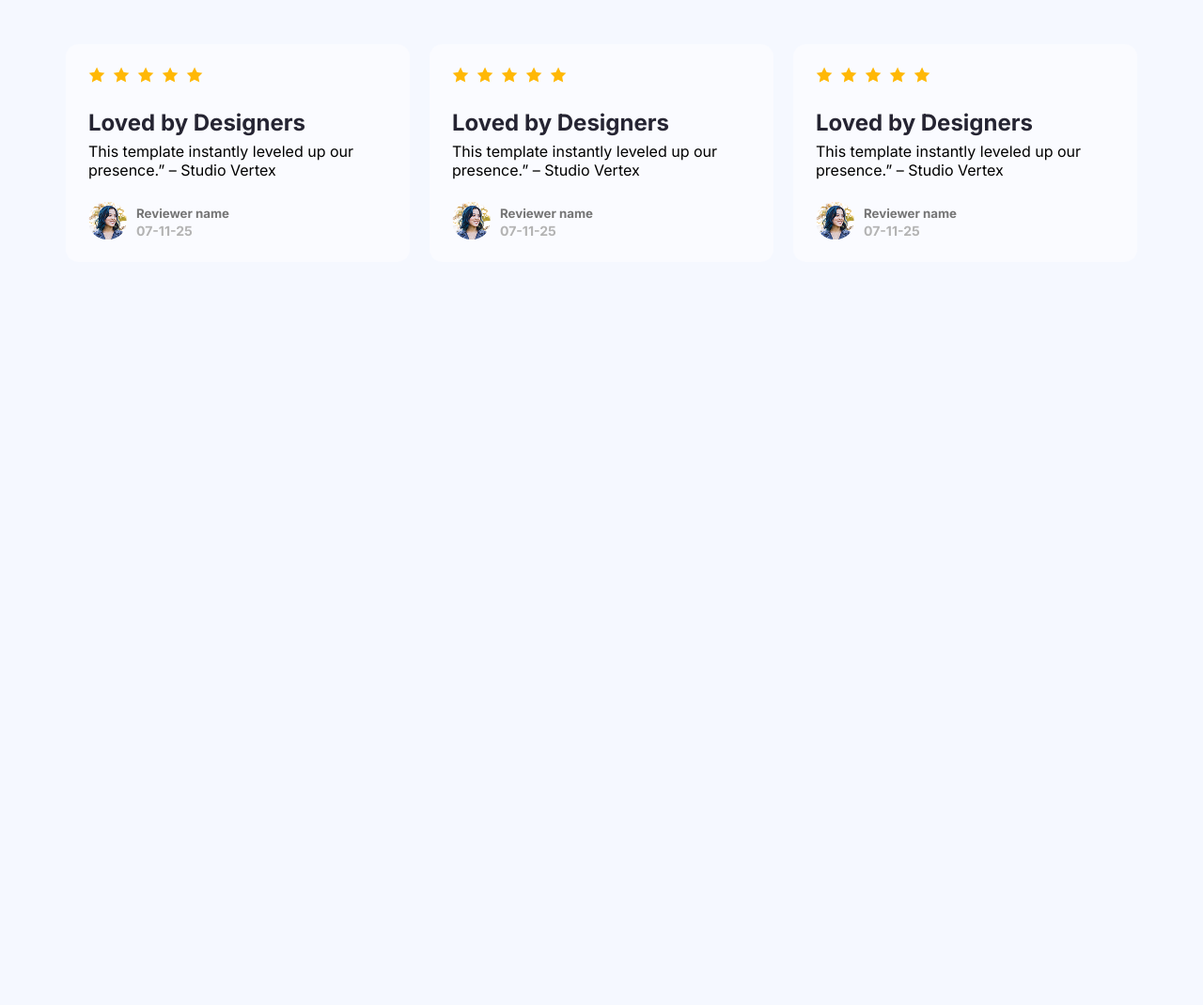
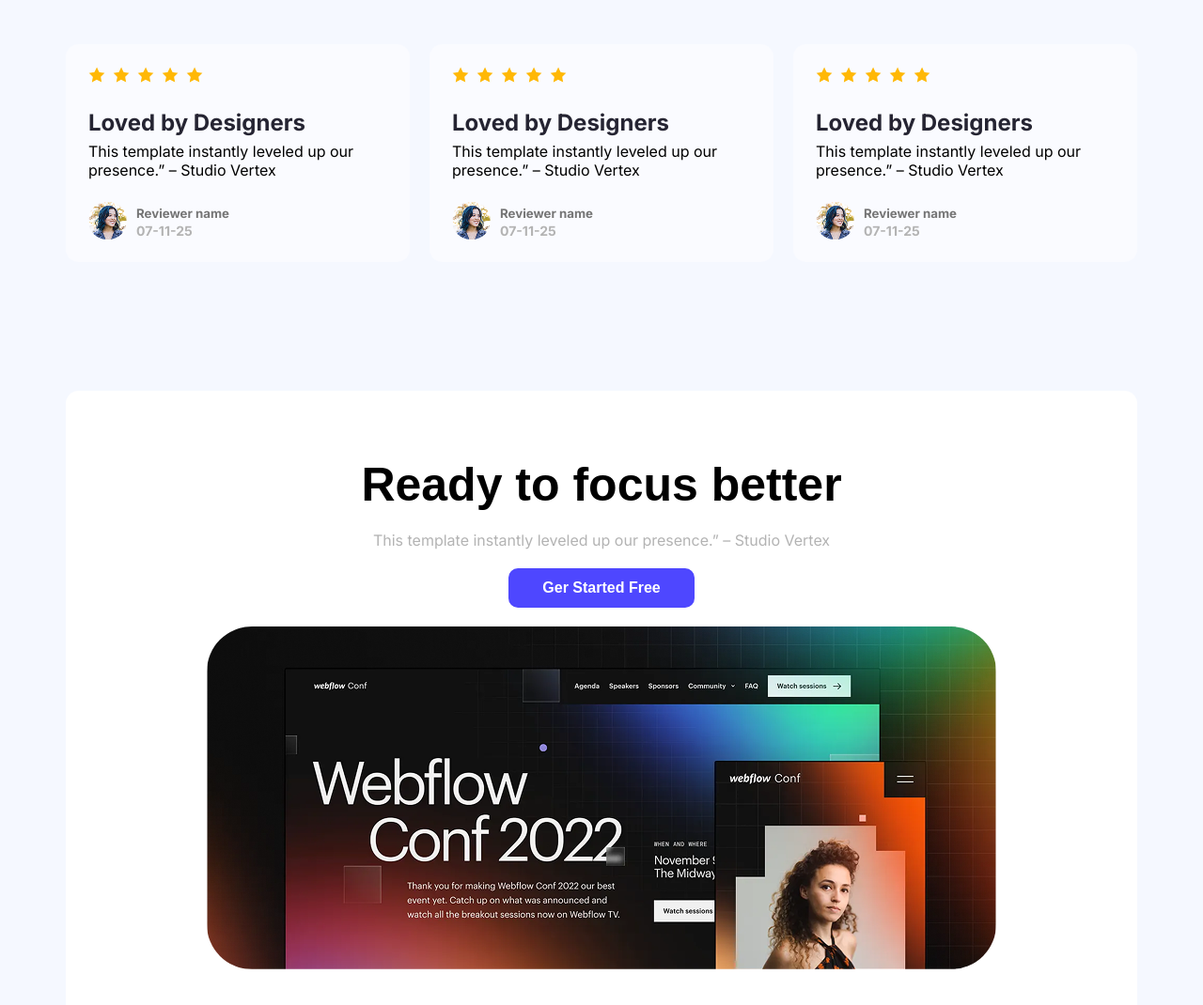
Before and after one commit to mohammad-moklesur-rahman/landing-launchpad, a plain HTML site: page index.html in a window 1280 px wide. Shown: the part 1754-2824 px from the top of the page at 94% size. Before the commit the page ends 2033 px from the top, so only its background shows below. Drawn offline with Linux system fonts and the light colour scheme.

Commit message:
Add course area or focus better area

```diff
--- a/index.html
+++ b/index.html
@@ -117,8 +117,13 @@
             </div>
         </section>
 
-        <section>
-
+        <section class="course-area common-width">
+            <div class="course">
+                <h2 class="course-title raleway-normal">Ready to focus better</h2>
+                <p class="course-description inter-normal">This template instantly leveled up our presence.” – Studio Vertex</p>
+                <button class="btn btn-text-style">Ger Started Free</button>
+                <img class="course-img" src="./Assets/wc-big.png" alt="">
+            </div>
         </section>
     </main>
     <footer>
--- a/style/landing.css
+++ b/style/landing.css
@@ -210,3 +210,30 @@ body{
     color: #B3B3B3;
     font-size: 14px;
 }
+
+/* ! Course area styles */
+
+.course-area{
+    background-color: #FFFFFF;
+    margin-top: 137px;
+    border-radius: 14px;
+    padding: 71px 150px;
+    text-align: center;
+}
+
+.course-title{
+    font-size: 50px;
+    font-weight: bold;
+    color: #000000;
+}
+
+.course-description{
+    font-size: 16px;
+    color: #B3B3B3;
+    margin: 20px 0px;
+}
+
+.course-img{
+    border-radius: 48px;
+    margin-top: 20px;
+}
```
